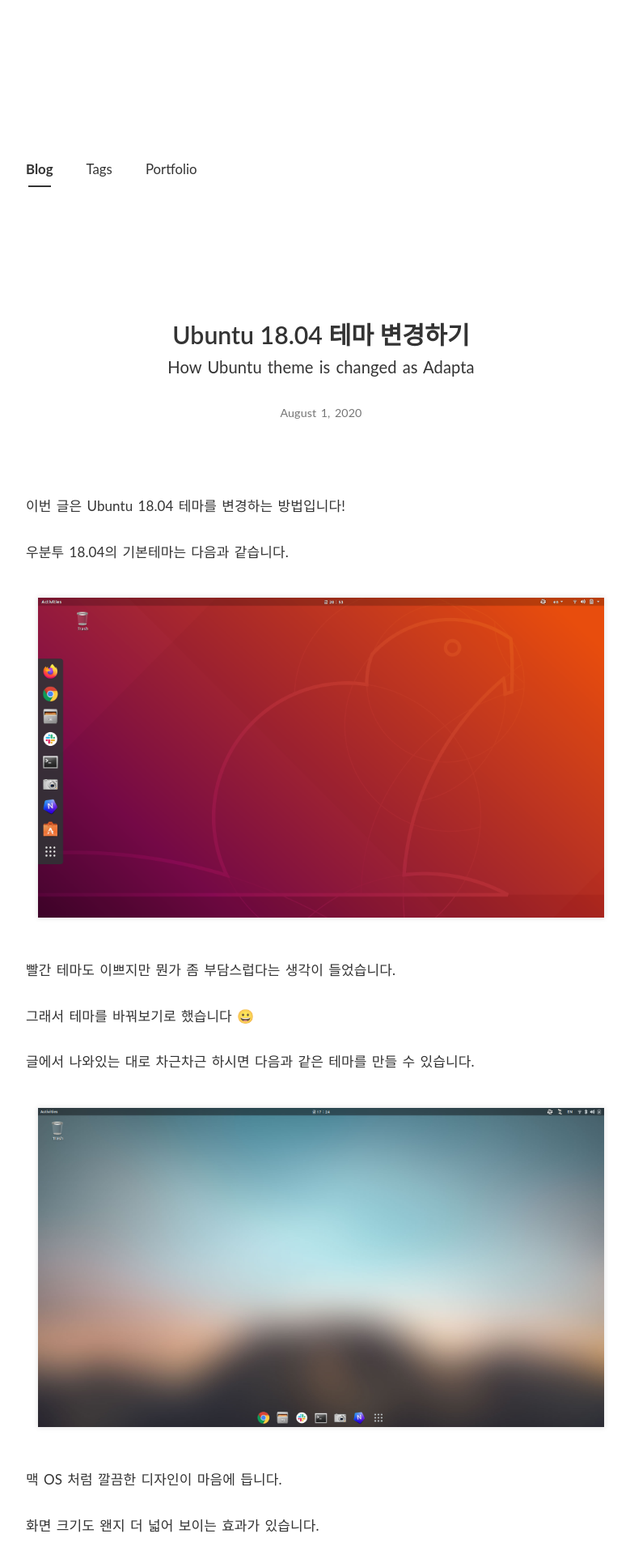
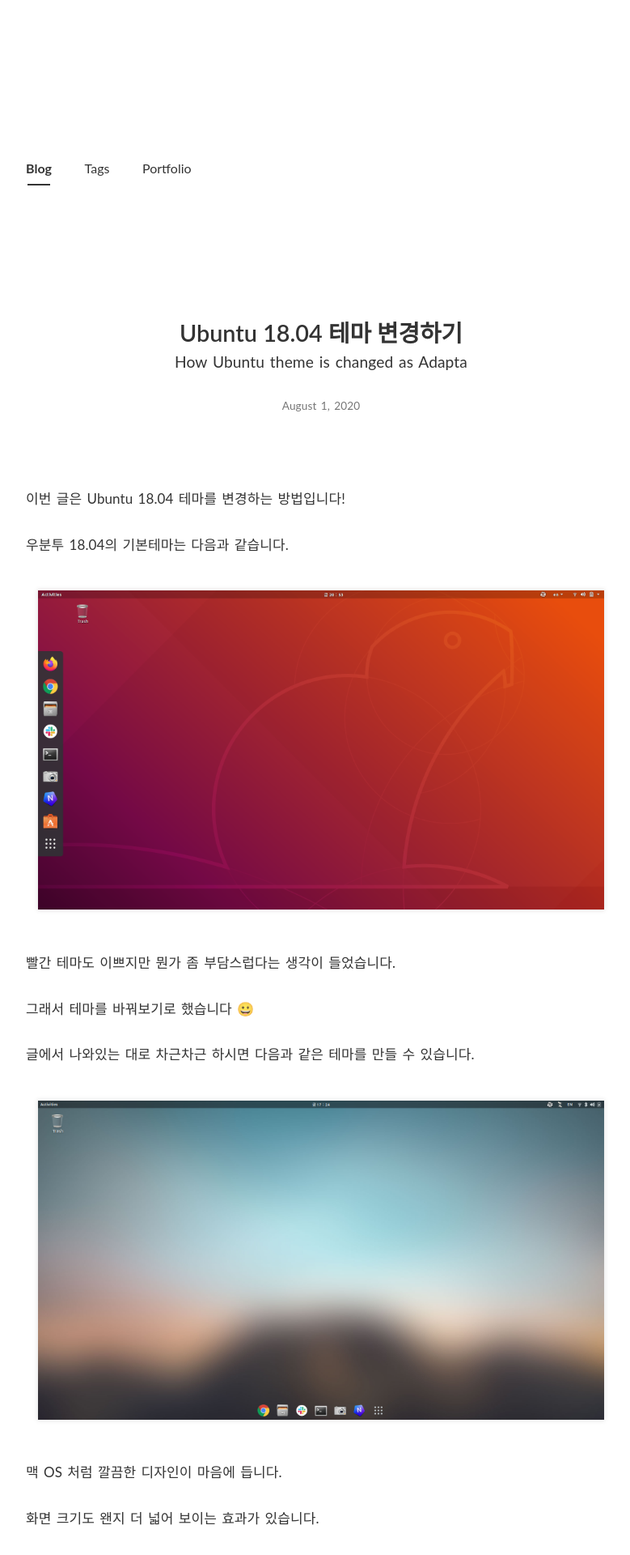
Before and after one commit to PEBpung/PEBpung.github.io, a Jekyll site: the page built from _posts/2020-08-01-ubuntu-theme-setting.md, in a window 1280 px wide. Shown: the top 1920 px of the page at 81% size, without its empty margins (243-1022 px from the left). Built offline with Jekyll 4.4.1, drawn with Linux system fonts in a browser that asks for light colours; nearby versions of some CDN libraries; some web fonts are replaced; comment, search, counter and statistics services are not loaded; some of the changed text lies outside the part shown.

Commit message:
[Add] font

```diff
--- a/_sass/base/_global.scss
+++ b/_sass/base/_global.scss
@@ -37,8 +37,6 @@
 	border: 0;
 	vertical-align: baseline;
 	word-break: keep-all;
-	font-size: 1.05rem;
-    line-height: 1.5em;
 }
 figcaption{
 	margin-bottom: 10px;
```
